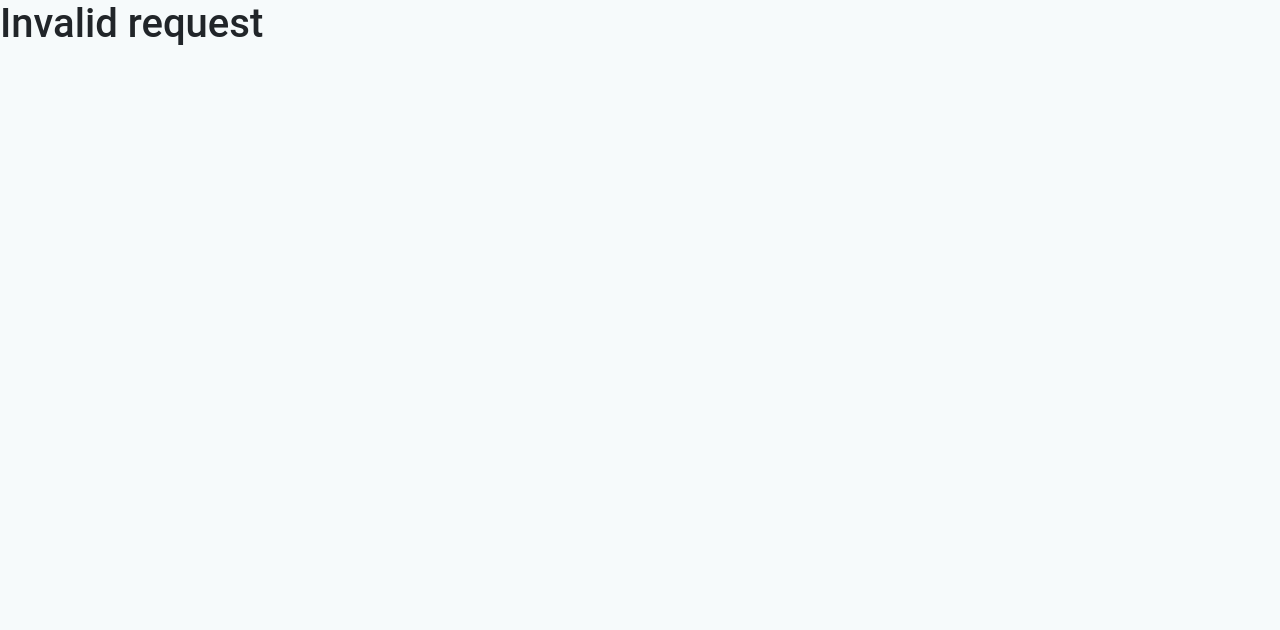
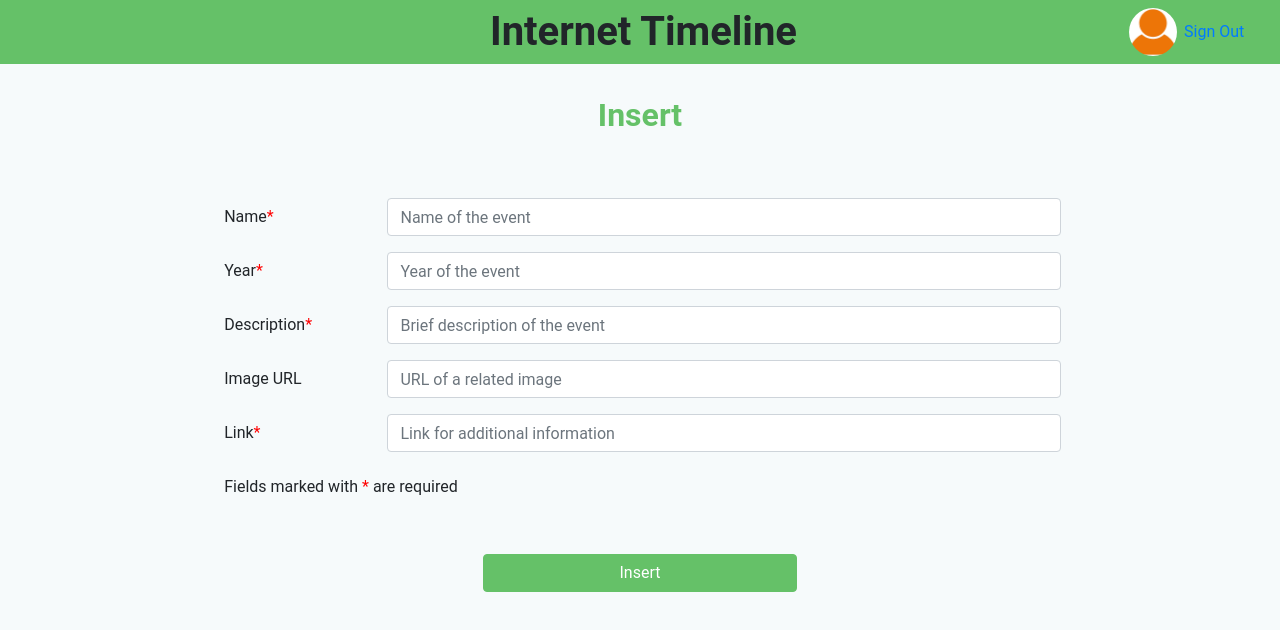
Before and after one commit to Prajwal-P/InternetTimeline, a React (Create React App) app in the folder client/: page /Insert in a window 1280 px wide. Shown: the top 630 px of the page. Built offline with nearby package versions, Linux system fonts and the light colour scheme.

Commit message:
Insert page compeleted

```diff
--- a/client/src/App.css
+++ b/client/src/App.css
@@ -107,7 +107,7 @@ body{
 }
 
 .timeline-item-content .tag {
-	color: #fff;
+	/* color: #fff; */
 	font-size: 12px;
 	font-weight: bold;
 	top: 5px;
@@ -132,13 +132,18 @@ body{
 	margin: 15px 0;
 	max-width: 250px;
 }
+.timeline-item:nth-child(even) .timeline-item-content p {
+	margin-left: auto;
+}
 .timeline-item-content a {
 	font-size: 14px;
 	font-weight: bold;
 	color: #555;
+	text-decoration: none;
+	cursor: pointer;
+	width: 100%;
 }
 .timeline-item-content a::after {
-	content: ' ►';
 	font-size: 12px;
 }
 .timeline-item-content .circle {
@@ -156,18 +161,41 @@ body{
 	right: auto;
 	left: -40px;
 }
-
+.icon{
+    width: 48px;
+	height: 48px;
+	position: absolute;
+}
+.heading {
+	display: inline-block;
+	margin: 0 calc(50% - 300px) 0 calc(50% - 150px) !important;
+	/* margin: 0px auto !important; */
+}
+.sign-out{
+	margin: 12px 0 0 55px;
+	position: absolute;
+	text-decoration: none;
+	cursor: pointer;
+}
+.nav-bar {
+	height: 64px;
+}
+.custom-form{
+	width: 1000px;
+	margin: 0px auto;
+}
 
 
 /* one-line-css */
 .font-col{color: #65c168;}
-.font-sec-col{color: #e17b77;}
+.font-sec-col{color: #e17b77 !important;}
 .font-white{color: white;}
 .background-col{background-color: #65c168;}
 .bold{font-weight: bold;}
 .btn-link{color: #65c168; padding: 0px;}
 .btn-link-sec{color: #e17b77; padding: 0px;}
 .bold{font-weight: bold;}
+.m-0{margin: 0px;}
 .m-16{margin: 1rem;}
 .m-64{margin: 4rem;}
 .mt-32{margin-top: 2rem;}
@@ -176,3 +204,5 @@ body{
 .ml-100{margin-left: 100%;}
 .p-0{padding: 0rem;}
 .insert-btn{width: 200px; margin-left: calc(100% - 226px); margin-top: 20px;}
+.nav-padding{padding: 0.25rem 1rem;}
+.border-radius-50{border-radius: 50%;}
--- a/client/src/App.js
+++ b/client/src/App.js
@@ -6,6 +6,7 @@ import SignUp from './Components/SignUp.js';
 import SignIn from './Components/SignIn.js';
 import ForgotPassword from './Components/ForgotPassword.js';
 import Dashboard from './Components/Dashboard.js';
+import Insert from './Components/Insert.js';
 
 class App extends Component {
   render() {
@@ -17,6 +18,7 @@ class App extends Component {
             <Route path="/signUp" component={SignUp} />
             <Route path="/forgotPassword" component={ForgotPassword} />>
             <Route path="/Dashboard" component={Dashboard} />
+            <Route path="/Insert" component={Insert} />
             <Route>
               <h1>Invalid request</h1>
             </Route>
--- a/client/src/Components/Dashboard.js
+++ b/client/src/Components/Dashboard.js
@@ -1,5 +1,6 @@
 import React, { Component } from 'react';
-import Timeline from './Timeline.js'
+import Timeline from './Timeline.js';
+import NavBar from './NavBar.js';
 
 class Dashboard extends Component {
 	constructor(props) {
@@ -7,11 +8,15 @@ class Dashboard extends Component {
 		this.state = {};
 	}
 
+	insert = () => {
+		this.props.history.push('/insert')
+	}
+
 	render() {
 		return (
 			<React.Fragment>
-				<h1 className="background-col bold text-center p-2">Internet Timeline</h1>
-				<button className="custom-btn-sec text-center insert-btn">Insert a timeline record</button>
+				<NavBar/>
+				<button className="custom-btn-sec text-center insert-btn" onClick={this.insert}>Insert a timeline record</button>
 				<div>
 					<Timeline data={this.state.timelineData} />
 				</div>
--- /dev/null
+++ b/client/src/Components/Insert.js
@@ -0,0 +1,128 @@
+import React, { Component } from 'react';
+import NavBar from './NavBar.js'
+import { Form, Row, Col } from 'react-bootstrap';
+
+class Insert extends Component {
+	constructor(props) {
+		super(props);
+		this.state = {
+			name: "",
+			year: "",
+			description: "",
+			img_url: "",
+			link: ""
+		};
+	}
+
+	changeHandler = e => {
+		this.setState({ [e.target.name]: e.target.value });
+		// console.log({ [e.target.name]: e.target.value });
+	}
+	insert = e => {
+		e.preventDefault();
+
+		let data = new FormData();
+		data.append("name", this.state.name);
+		data.append("year", this.state.year);
+		data.append("description", this.state.description);
+		data.append("img_url", this.state.img_url);
+		data.append("link", this.state.link);
+
+		let requestOptions = {
+			method: 'POST',
+			body: data
+		};
+
+		fetch("http://localhost:8888/route/insert", requestOptions)
+			.then(result => result.json())
+			.then(
+				res => {
+					console.log(res);
+					if (res.status === 201) {
+						alert(`Event inserted`);
+						this.props.history.push('/Dashboard');
+					}
+				}
+			)
+			.catch(error => console.log('error', error));
+	}
+
+	render() {
+		return (
+			<React.Fragment>
+				<NavBar/>
+				<h2 className="font-col bold text-center mt-32 mb-64">Insert</h2>
+				<Form className="custom-form" onSubmit={this.insert}>
+					<Form.Group>
+						<Form.Row>
+							<Form.Label column md={{offset: 1, span: 1}} >
+								Name
+								<span style={{ color: "red" }}>*</span>
+							</Form.Label>
+							<Col md={{ offset: 1, span: 8 }} className="p-0">
+								<Form.Control required type="text" maxLength="20" placeholder="Name of the event" name="name" onChange={this.changeHandler} />
+							</Col>
+						</Form.Row>
+					</Form.Group>
+					<Form.Group>
+						<Form.Row>
+							<Form.Label column md={{offset: 1, span: 1}} >
+								Year
+								<span style={{ color: "red" }}>*</span>
+							</Form.Label>
+							<Col md={{ offset: 1, span: 8 }} className="p-0">
+								<Form.Control required type="number" min="1900" max="2020" placeholder="Year of the event" name="year" onChange={this.changeHandler} />
+							</Col>
+						</Form.Row>
+					</Form.Group>
+					<Form.Group>
+						<Form.Row>
+							<Form.Label column md={{offset: 1, span: 1}} >
+								Description
+								<span style={{color: "red"}}>*</span>
+							</Form.Label>
+							<Col md={{ offset: 1, span: 8 }} className="p-0">
+								<Form.Control required type="text" maxLength="100" placeholder="Brief description of the event" name="description" onChange={this.changeHandler} />
+							</Col>
+						</Form.Row>
+					</Form.Group>
+					<Form.Group>
+						<Form.Row>
+							<Form.Label column md={{offset: 1, span: 2}} >
+								Image URL
+							</Form.Label>
+							<Col md={{ offset: 0, span: 8 }} className="p-0">
+								<Form.Control type="url" maxLength="500" placeholder="URL of a related image" name="img_url" onChange={this.changeHandler} />
+							</Col>
+						</Form.Row>
+					</Form.Group>
+					<Form.Group>
+						<Form.Row>
+							<Form.Label column md={{offset: 1, span: 1}} >
+								Link
+								<span style={{ color: "red" }}>*</span>
+							</Form.Label>
+							<Col md={{ offset: 1, span: 8 }} className="p-0">
+								<Form.Control required type="url" maxLength="500" placeholder="Link for additional information" name="link" onChange={this.changeHandler} />
+							</Col>
+						</Form.Row>
+					</Form.Group>
+					<Form.Group>
+						<Form.Row>
+							<Form.Label column md={{ offset: 1 }}>
+								Fields marked with <span style={{ color: "red" }}>*</span> are required
+							</Form.Label>
+						</Form.Row>
+					</Form.Group>
+					<Form.Group as={Row}>
+						<Col sm={{ span: 4, offset: 4 }} className="text-center mt-32 mb-32">
+							<button className="custom-btn" type="submit">Insert</button>
+						</Col>
+					</Form.Group>
+				</Form>
+			</React.Fragment>
+		)
+	}
+}
+
+export default Insert;
--- /dev/null
+++ b/client/src/Components/NavBar.js
@@ -0,0 +1,28 @@
+import React, { Component } from 'react';
+import userIcon from '../Resources/USERicon.jpg';
+
+class MyNav extends Component {
+	constructor(props) {
+		super(props);
+		this.state = {};
+	}
+
+	signOut = e => {
+		console.log(this.props);
+	}
+
+	render() {
+		// console.log(this.props);
+		return (
+			<React.Fragment>
+				<div className="background-col p-2 nav-bar">
+					<h1 className="bold m-0 heading">Internet Timeline</h1>
+					<img className="icon border-radius-50" src={userIcon} alt="#" />
+					<a className="sign-out" onClick={this.signOut}>Sign Out</a>
+				</div>
+			</React.Fragment>
+		);
+	}
+}
+
+export default MyNav;
--- a/client/src/Components/Timeline.js
+++ b/client/src/Components/Timeline.js
@@ -1,14 +1,41 @@
-import React from 'react';
-import timelineData from '../data';
-import TimelineItem from './TimelineItem';
+import React, { Component } from 'react';
+import TimelineItem from './TimelineItem.js';
 
-const Timeline = () =>
-    timelineData.length > 0 && (
-        <div className="timeline-container">
-            {timelineData.map((data, idx) => (
-                <TimelineItem data={data} key={idx} />
-            ))}
-        </div>
-    );
+class Timeline extends Component {
+    constructor(props) {
+        super(props);
+        this.state = {
+            timelineData: []
+        };
+    }
+
+    componentDidMount = () => {
+        fetch('http://localhost:8888/route/allEvents')
+            .then(result => result.json())
+            .then(
+                res => {
+                    // console.log(res);
+                    if (res.status === 200) {
+                        this.setState({
+                            timelineData: res.data,
+                        });
+                    }
+                }
+            )
+            .catch(error => console.log('error', error));
+    }
+
+    render() {
+        return (
+            this.state.timelineData.length > 0 && (
+                <div className="timeline-container">
+                    {this.state.timelineData.map((data, idx) => (
+                        <TimelineItem data={data} key={idx} />
+                    ))}
+                </div>
+            )
+        )
+    }
+}
 
 export default Timeline;
--- a/client/src/Components/TimelineItem.js
+++ b/client/src/Components/TimelineItem.js
@@ -3,21 +3,23 @@ import React from 'react';
 const TimelineItem = ({ data }) => (
     <div className="timeline-item">
         <div className="timeline-item-content">
-            <span className="tag" style={{ background: data.category.color }}>
-                {data.category.tag}
-            </span>
-            <time>{data.date}</time>
-            <p>{data.text}</p>
         {data.link && (
             <a
-                    href={data.link.url}
+                href={data.link}
                 target="_blank"
                 rel="noopener noreferrer"
             >
-                    {data.link.text}
+                <span className="tag">
+                    {data.name}
+                </span>
+                <time>{data.year}</time>
+                <p>{data.description}</p>
+                {data.img_url && (
+                    <img src={data.img_url} alt='' />
+                )}
+                <span className="circle" />
             </a>
         )}
-            <span className="circle" />
         </div>
     </div>
 );
```
Also changed, not shown: client/src/Resources/USERicon.jpg (added), 1 other file (tests, documents, lock files or other folders). Lines whose indentation alone changed are shown as unchanged.
